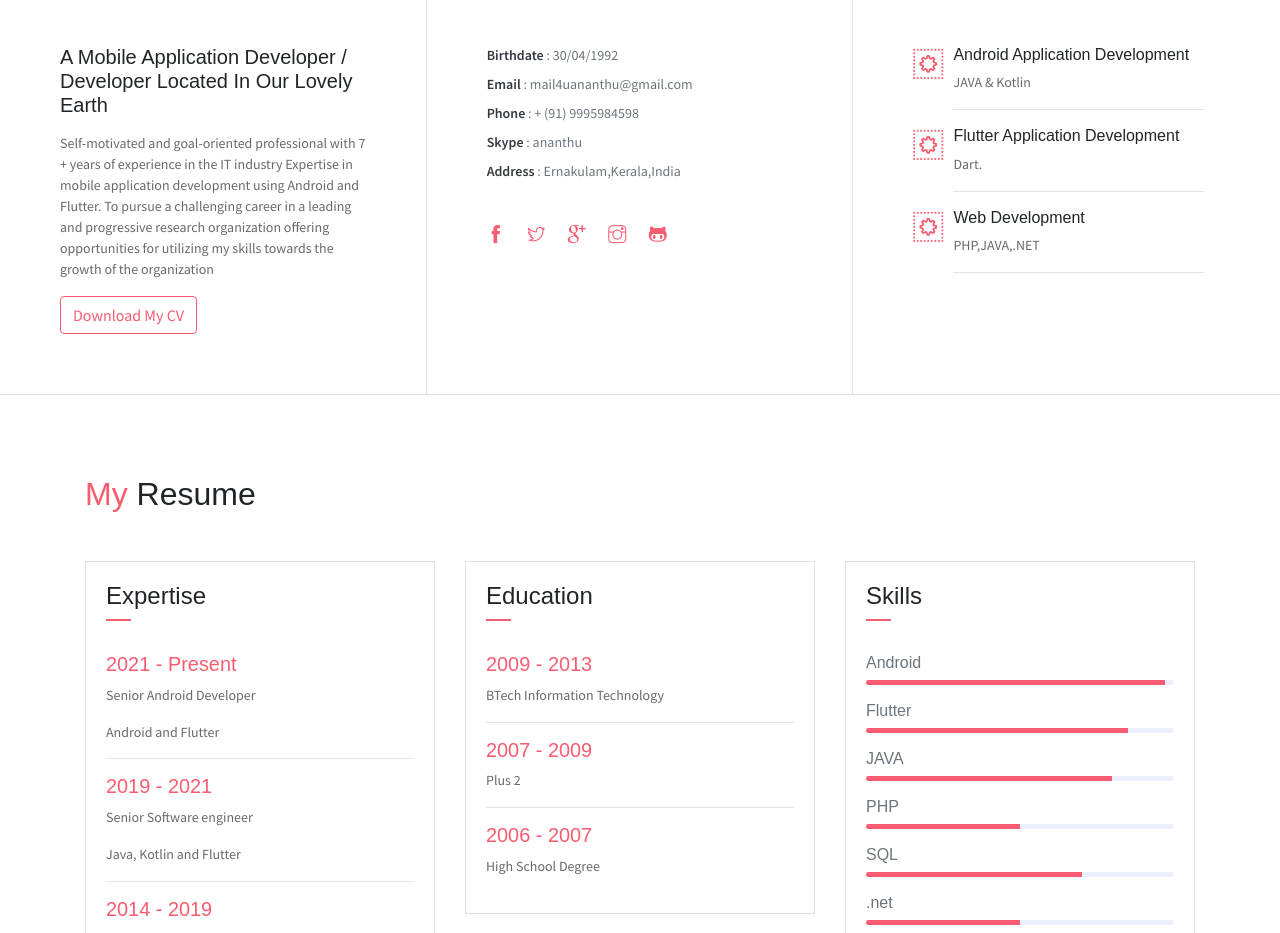
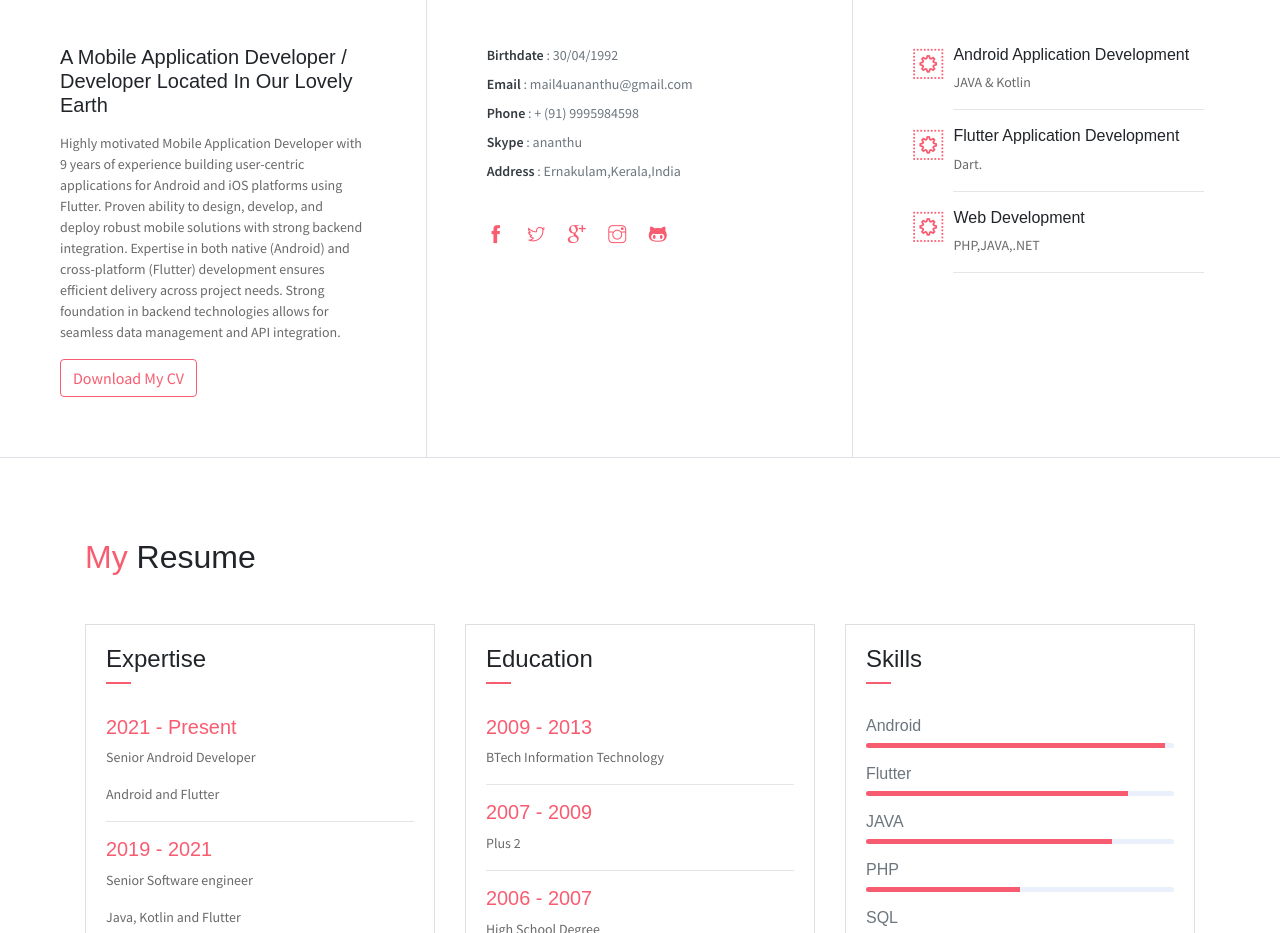
Before and after one commit to AKAnanthu/details, a website: page index.html in a window 1280 px wide. Shown: the part 823-1756 px from the top of the page. Drawn offline with Linux system fonts and the light colour scheme.

Commit message:
Update index.html

```diff
--- a/index.html
+++ b/index.html
@@ -74,10 +74,7 @@
                 <h3 class="font-weight-light">Who am I ?</h3>
                 <span class="line mb-5"></span>
                 <h5 class="mb-3">A Mobile Application Developer / Developer Located In Our Lovely Earth</h5>
-                <p class="mt-20">Self-motivated and goal-oriented professional with 7 + years of experience in the IT industry
-					Expertise in mobile application development using Android and Flutter.
-					To pursue a challenging career in a leading and progressive research organization offering
-					opportunities for utilizing my skills towards the growth of the organization</p>
+                <p class="mt-20">Highly motivated Mobile Application Developer with 9 years of experience building user-centric applications for Android and iOS platforms using Flutter. Proven ability to design, develop, and deploy robust mobile solutions with strong backend integration. Expertise in both native (Android) and cross-platform (Flutter) development ensures efficient delivery across project needs.  Strong foundation in backend technologies allows for seamless data management and API integration.</p>
 
 				<a href="assets/docs/resume.pdf" download="Resume-Ananthu.pdf">
 					<button class="btn btn-outline-danger"><i class="icon-down-circled2 "></i>Download My CV</button>
```
